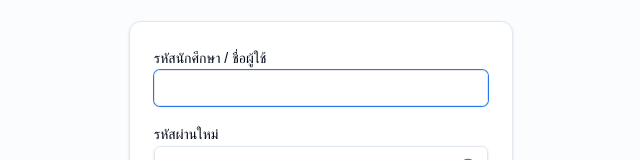
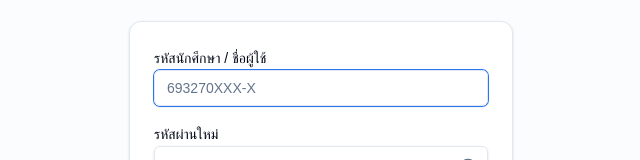
Before and after one commit to siravidthongsook/lawkku23freshmenfreshstart, a Next.js app in the folder web/: page /claim in a window 1280 px wide. Shown: the part 202-362 px from the top of the page, without its empty margins (319-959 px from the left). Built offline with nearby package versions, Linux system fonts and the light colour scheme; no server answers; a web font is replaced by a local one.

Commit message:
style(claim): placeholder 693270XXX-X on identifier field

```diff
--- a/web/app/claim/page.tsx
+++ b/web/app/claim/page.tsx
@@ -143,6 +143,7 @@ export default function ClaimPage() {
                 inputMode="text"
                 autoComplete="username"
                 autoCapitalize="none"
+                placeholder="693270XXX-X"
                 value={identifier}
                 onChange={(e) => {
                   setIdentifier(e.target.value);
```
